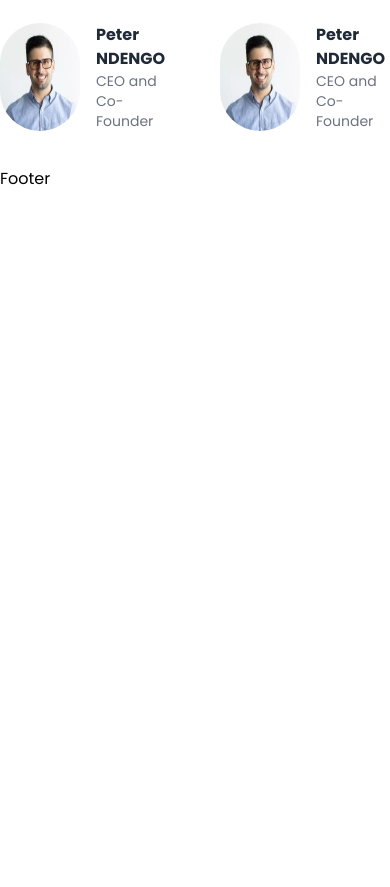
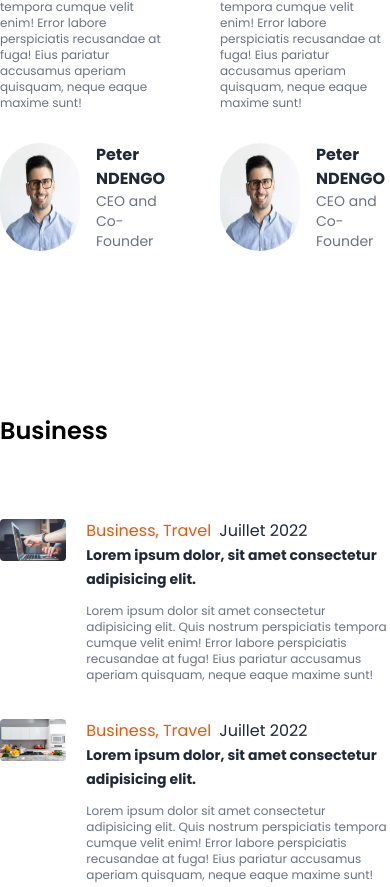
Before and after one commit to Frdrcpeter007/Learn-Nextjs, a Next.js app: page / in a window 390 px wide. Shown: the part 5657-6544 px from the top of the page. Before the commit the page ends 5848 px from the top, so only its background shows below. Built offline with nearby package versions, Linux system fonts and the light colour scheme.

Commit message:
Finish homepage

```diff
--- a/components/Footer.js
+++ b/components/Footer.js
@@ -1,9 +1,38 @@
-const Footer = ({children}) => {
-    return (
-        <div>
-            Footer
-        </div>
-    );
+import Link from "next/link";
+import { ImFacebook, ImTwitter, ImYoutube } from "react-icons/im";
+import Newsletters from "./_child/Newsletters";
+
+const Footer = ({ children }) => {
+
+	const bg = {
+		backgroundImage: "url('/images/footer.png')",
+        backgroundPosition: "bottom left",
+		backgroundRepeat: "no-repeat"
+	}
+
+	return (
+		<footer className="bg-gray-50" style={bg}>
+			<Newsletters />
+			<div className="container mx-auto flex justify-center py-12">
+				<div className="py-5">
+					<div className="flex gap-6 justify-center">
+						<Link href={"https://facebook.com"} legacyBehavior>
+							<a><ImFacebook color="#888888" /></a>
+						</Link>
+						<Link href={"https://twitter.com"} legacyBehavior>
+							<a><ImTwitter color="#888888" /></a>
+						</Link>
+						<Link href={"https://youtube.com"} legacyBehavior>
+							<a><ImYoutube color="#888888" /></a>
+						</Link>
+					</div>
+
+					<p className="py-5 text-gray-400">Designed By @Frdrcpeter | &copy;2022 All Right reserved</p>
+					<p className="text-gray-400 text-center">Terms & Conditions </p>
+				</div>
+			</div>
+		</footer>
+	);
 }
 
 export default Footer;
--- a/components/SectionB.js
+++ b/components/SectionB.js
@@ -4,7 +4,7 @@ import Author from "./_child/Author";
 
 const SectionB = () => {
     return (
-        <section className="container mx-auto md:px-20 py10">
+        <section className="container mx-auto md:px-20 py-10">
             <h1 className="title">Latest Post</h1>
 
             <div className="grid md:grid-cols-2 lg:grid-cols-3 gap-14">
--- a/components/SectionC.js
+++ b/components/SectionC.js
@@ -6,7 +6,7 @@ import Author from "./_child/Author";
 
 const SectionC = () => {
     return (
-        <section className="container mx-auto md:px-20 py10">
+        <section className="container mx-auto md:px-20 py-10">
             <h1 className="title">Most Popular</h1>
 
             <Swiper
--- /dev/null
+++ b/components/SectionD.js
@@ -0,0 +1,67 @@
+import Image from "next/image";
+import Link from "next/link";
+import Author from "./_child/Author";
+
+const SectionD = () => {
+    return (
+        <section className="container mx-auto md:px-20 py-10">
+            <div className="grid lg:grid-cols-2 gap-16">
+                <div className="item space-y-6">
+                    <h1 className="text-2xl py-12 font-semibold">Business</h1>
+
+                    <div className="flex flex-col gap-6">
+                        {Post("/images/articles/posts/img6.png")}
+                        {Post("/images/articles/posts/img5.png")}
+                        {Post("/images/articles/posts/img4.png")}
+                    </div>
+                </div>
+                <div className="item space-y-6">
+                    <h1 className="text-2xl py-12 font-semibold">Travel</h1>
+
+                    <div className="flex flex-col gap-6">
+                        {Post("/images/articles/posts/img3.png")}
+                        {Post("/images/articles/posts/img2.png")}
+                        {Post("/images/articles/posts/img1.jpg")}
+                    </div>
+                </div>
+            </div>
+        </section>
+    );
+}
+
+export default SectionD;
+
+function Post(img) {
+    return (
+        <div className="flex gap-5">
+            <div className="image flex flex-col justify-start">
+                <Link href={"/"} passHref>
+                    <Image src={img} width={300} height={250} className="rounded" />
+                </Link>
+            </div>
+
+            <div className="info flex flex-col justify-center">
+            <div className="cat flex gap-2">
+                    <Link href={"/"} legacyBehavior>
+                        <a className='text-orange-600 hover:text-orange-800'>Business, Travel</a>
+                    </Link>
+                    <Link href={"/"} legacyBehavior>
+                        <a className='text-gray-800 hover:text-gray-600'>Juillet 2022</a>
+                    </Link>
+
+                </div>
+
+                <div className="">
+                    <Link href={"/"} legacyBehavior>
+                        <a className='text-sm md:text-md font-bold text-gray-800 hover:text-gray-600'>Lorem ipsum dolor, sit amet consectetur adipisicing elit.</a>
+                    </Link>
+                </div>
+
+                <p className='py-3 text-gray-500 text-xs'>
+                    Lorem ipsum dolor sit amet consectetur adipisicing elit. Quis nostrum perspiciatis tempora cumque velit enim! Error labore perspiciatis recusandae at fuga! Eius pariatur accusamus aperiam quisquam, neque eaque maxime sunt!
+                </p>
+
+            </div>
+        </div>
+    )
+}
--- /dev/null
+++ b/components/_child/Newsletters.js
@@ -0,0 +1,19 @@
+const Newsletters = () => {
+	return (
+		<section className="bg-gray-50 mt-20">
+			<div className="container mx-auto md:px-20 py-16 text-center">
+				<h1 className="title">Subscribe Newsletter</h1>
+
+				<div className="py-4">
+					<input type="text" className="shadow border rounded w-9/12 p-3 text-gray-700 focus:outline-none focus:shadow-outline" placeholder="Enter your email..."/>
+				</div>
+
+				<button className="bg-orange-400 px-20 py-3 rounded-full text-gray-50 text-xl">
+					Subscribe
+				</button>
+			</div>
+		</section>
+	);
+}
+
+export default Newsletters;
--- a/pages/index.js
+++ b/pages/index.js
@@ -3,6 +3,7 @@ import Layout from '../components/Layout'
 import SectionA from '../components/SectionA'
 import SectionB from '../components/SectionB'
 import SectionC from '../components/SectionC'
+import SectionD from '../components/SectionD'
 
 export default function Home() {
 	return (
@@ -11,6 +12,7 @@ export default function Home() {
 				<SectionA />
 				<SectionB />
 				<SectionC />
+				<SectionD />
 			</Layout>
 		</>
 	)
```
